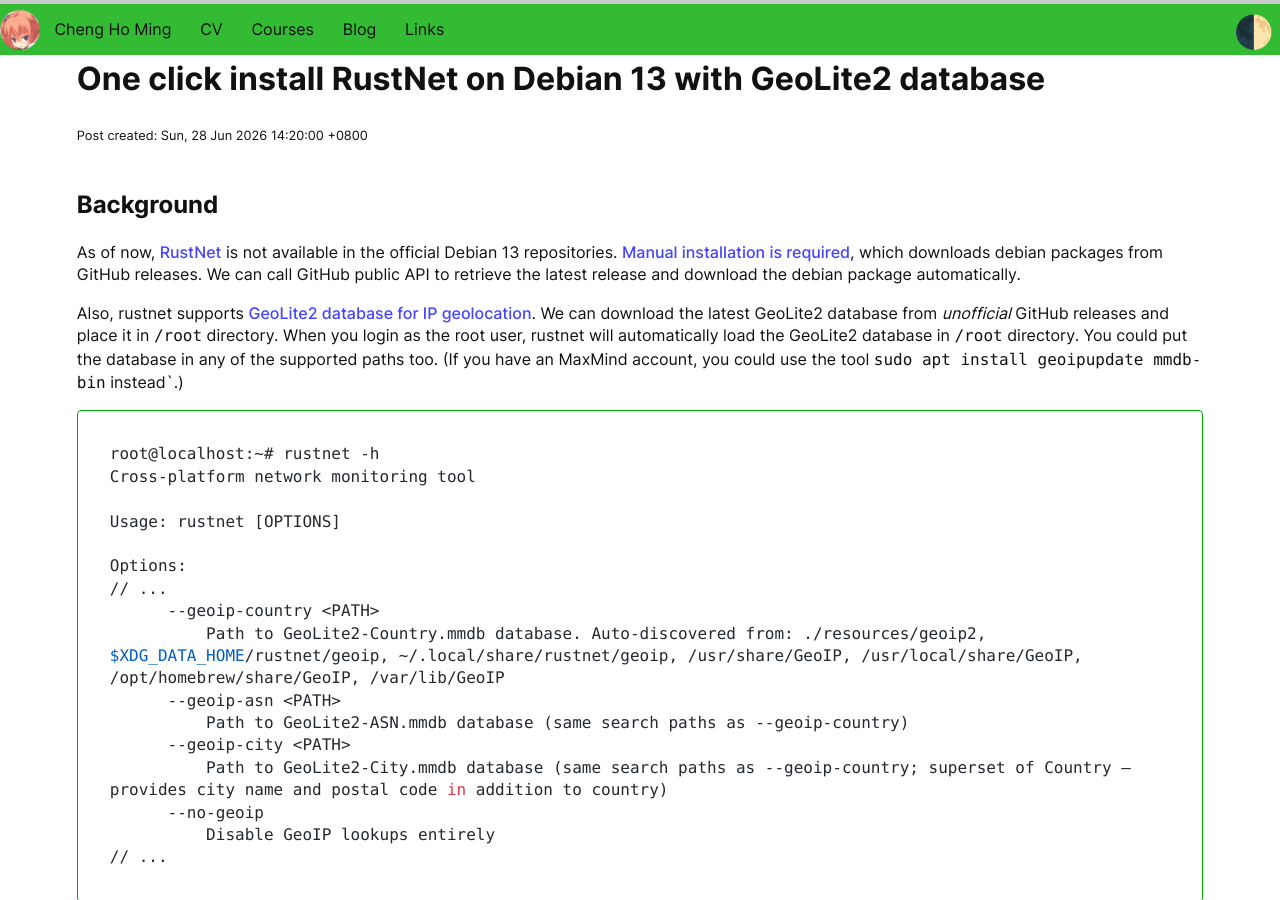
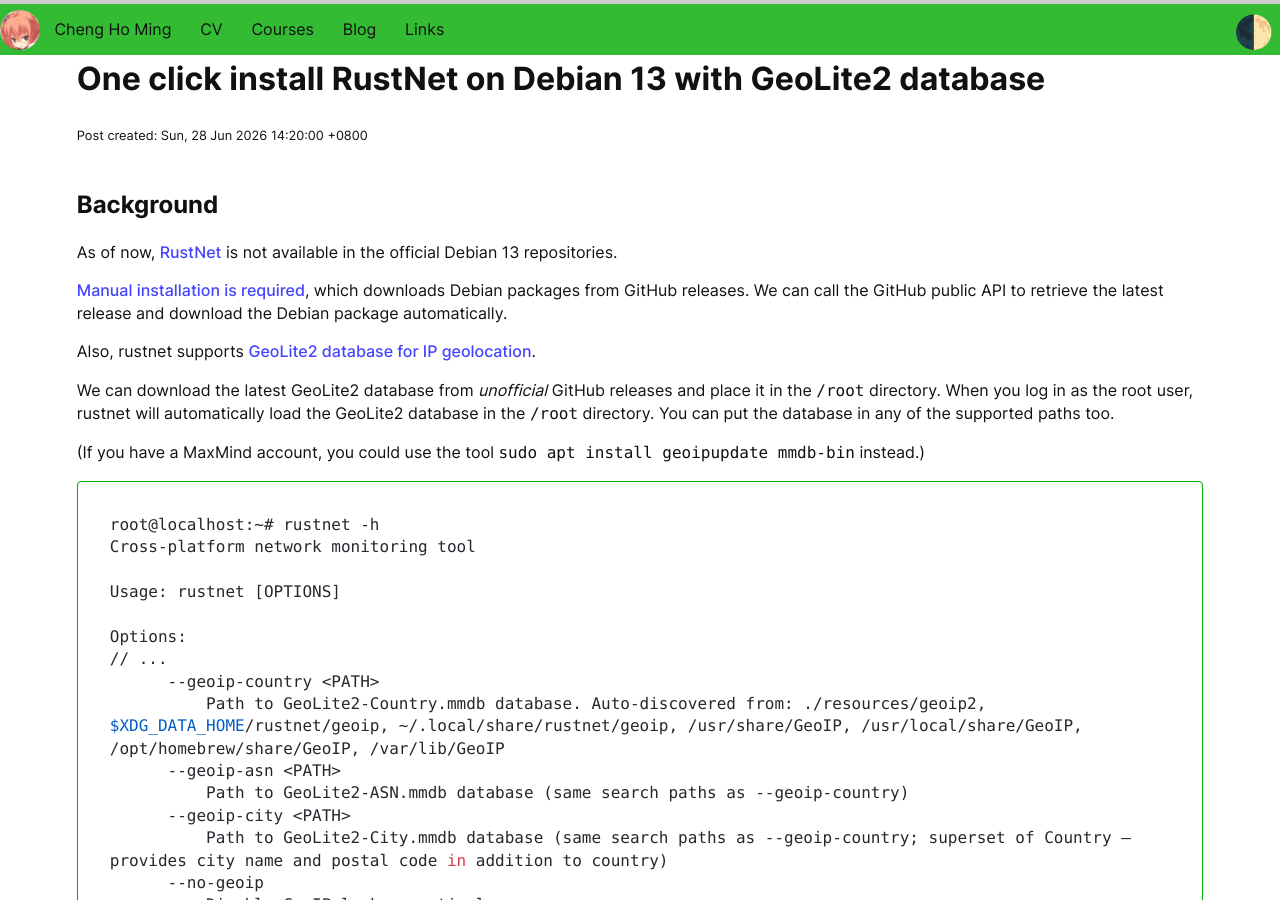
Before and after one commit to eric15342335/eric15342335.github.io, a Jekyll site: the page built from _posts/2026-06-28-oneclick-rustnet-debian-13-installation.md, in a window 1280 px wide and 900 px high. Built offline with Jekyll 4.4.1, drawn with Linux system fonts in a browser that asks for light colours; some of the changed text lies outside the part shown.

Commit message:
misc(blog): fix grammar and improve readability

````diff
--- a/_posts/2026-06-28-oneclick-rustnet-debian-13-installation.md
+++ b/_posts/2026-06-28-oneclick-rustnet-debian-13-installation.md
@@ -7,9 +7,15 @@
 
 ## Background
 
-As of now, [RustNet](https://github.com/domcyrus/rustnet) is not available in the official Debian 13 repositories. [Manual installation is required](https://github.com/domcyrus/rustnet/blob/cfab164c93c7ef8ac757d1a7847bb7aae6bf54ff/INSTALL.md#debianubuntu-deb-packages), which downloads debian packages from GitHub releases. We can call GitHub public API to retrieve the latest release and download the debian package automatically.
+As of now, [RustNet](https://github.com/domcyrus/rustnet) is not available in the official Debian 13 repositories.
 
-Also, rustnet supports [GeoLite2 database for IP geolocation](https://dev.maxmind.com/geoip/geolite2-free-geolocation-data/). We can download the latest GeoLite2 database from *unofficial* GitHub releases and place it in `/root` directory. When you login as the root user, rustnet will automatically load the GeoLite2 database in `/root` directory. You could put the database in any of the supported paths too. (If you have an MaxMind account, you could use the tool `sudo apt install geoipupdate mmdb-bin` instead`.)
+[Manual installation is required](https://github.com/domcyrus/rustnet/blob/cfab164c93c7ef8ac757d1a7847bb7aae6bf54ff/INSTALL.md#debianubuntu-deb-packages), which downloads Debian packages from GitHub releases. We can call the GitHub public API to retrieve the latest release and download the Debian package automatically.
+
+Also, rustnet supports [GeoLite2 database for IP geolocation](https://dev.maxmind.com/geoip/geolite2-free-geolocation-data/).
+
+We can download the latest GeoLite2 database from *unofficial* GitHub releases and place it in the `/root` directory. When you log in as the root user, rustnet will automatically load the GeoLite2 database in the `/root` directory. You can put the database in any of the supported paths too.
+
+(If you have a MaxMind account, you could use the tool `sudo apt install geoipupdate mmdb-bin` instead.)
 
 ```sh
 root@localhost:~# rustnet -h
@@ -32,7 +38,7 @@
 
 ## Script
 
-This script assumes root user. Run `sudo su` first if you are not root.
+This script assumes the root user. Run `sudo su` first if you are not root.
 
 ```sh
 deb="/root/rustnet.deb"
````
